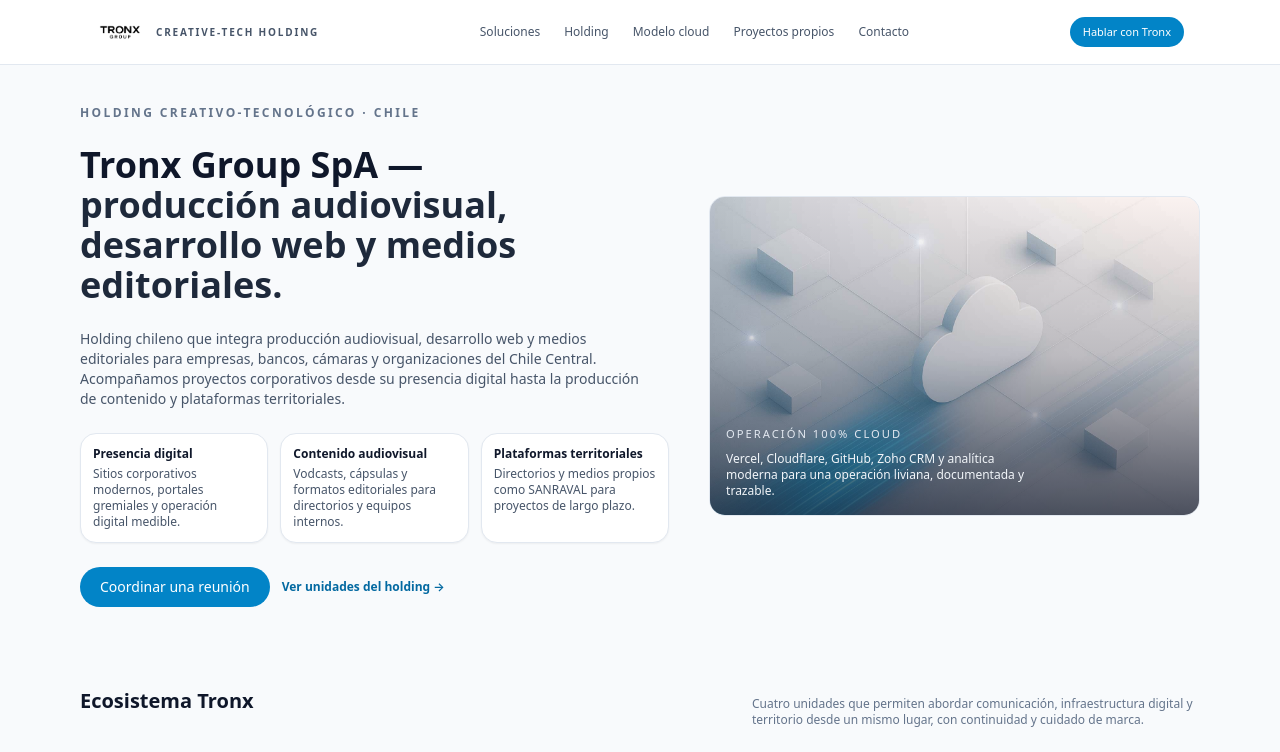
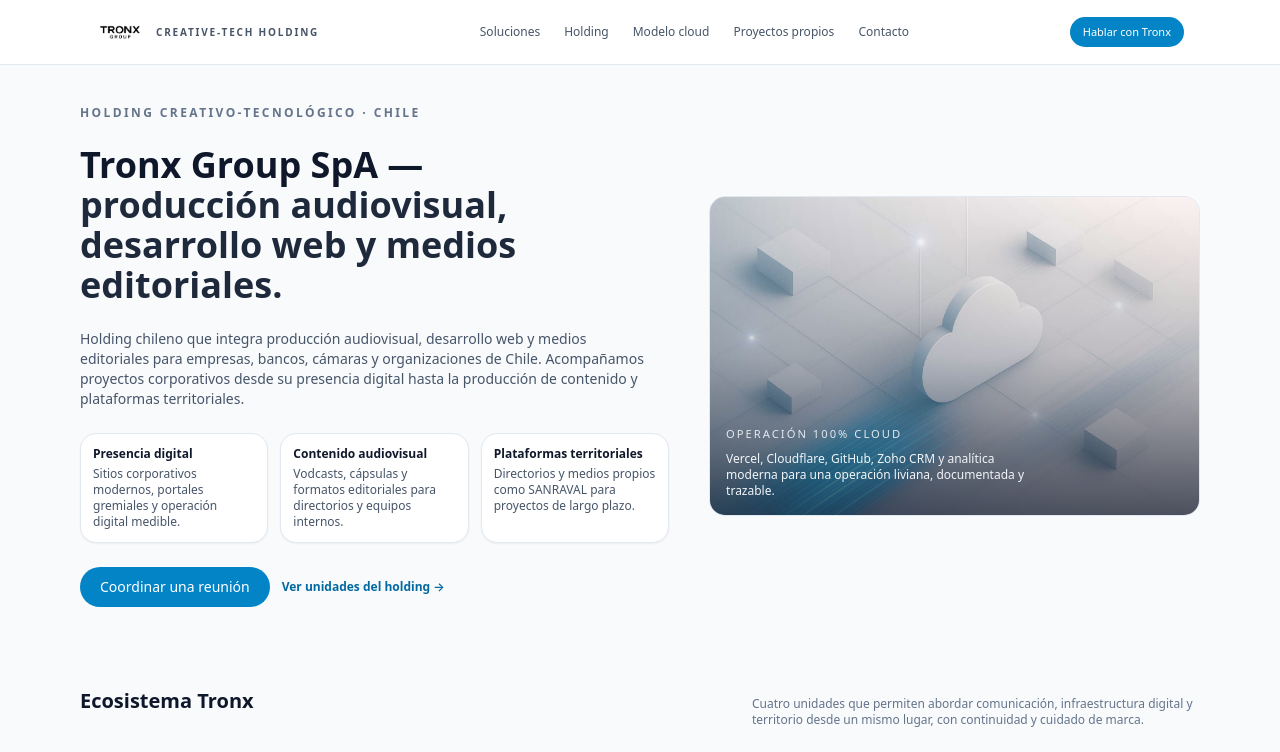
Before and after one commit to TronxGroup/tronxgroup, a Next.js app: page / in a window 1280 px wide. Shown: the top 752 px of the page. Built offline with nearby package versions, Linux system fonts and the light colour scheme.

Commit message:
Update page.tsx

```diff
--- a/app/page.tsx
+++ b/app/page.tsx
@@ -32,7 +32,7 @@
             <p className="text-sm text-slate-600 max-w-xl">
               Holding chileno que integra producción audiovisual, desarrollo web
               y medios editoriales para empresas, bancos, cámaras y
-              organizaciones del Chile Central. Acompañamos proyectos
+              organizaciones de Chile. Acompañamos proyectos
               corporativos desde su presencia digital hasta la producción de
               contenido y plataformas territoriales.
             </p>
```
